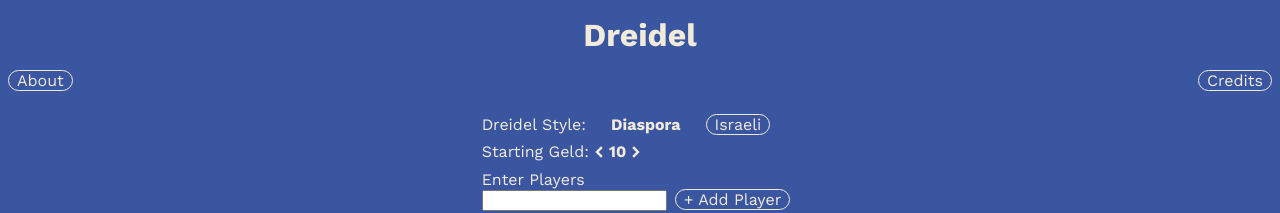
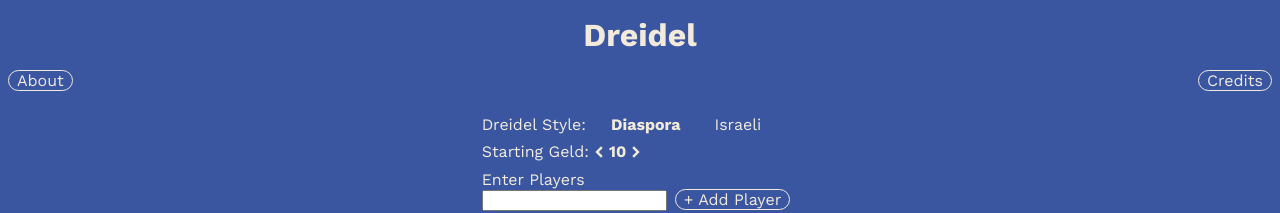
Before and after one commit to BenHbrt/Dreidel, a React (Create React App) app: page / in a window 1280 px wide. Shown: the top 213 px of the page. Built offline with nearby package versions, Linux system fonts and the light colour scheme.

Commit message:
Minor boder changes in playersSetup

```diff
--- a/src/Components/PlayersSetup.scss
+++ b/src/Components/PlayersSetup.scss
@@ -12,7 +12,7 @@
         &_optionD {
 
             margin: 0 1rem;
-            border: 1px solid $Dcream;
+            border: 1px solid transparent;
             border-radius: 1.3rem;
             padding: 0 0.5rem;
             width: 5.375rem;
@@ -26,7 +26,7 @@
         }
 
         &_optionI {
-            border: 1px solid $Dcream;
+            border: 1px solid transparent;
             border-radius: 1.3rem;
             padding: 0 0.5rem;
             width: 4.1875rem;
```
